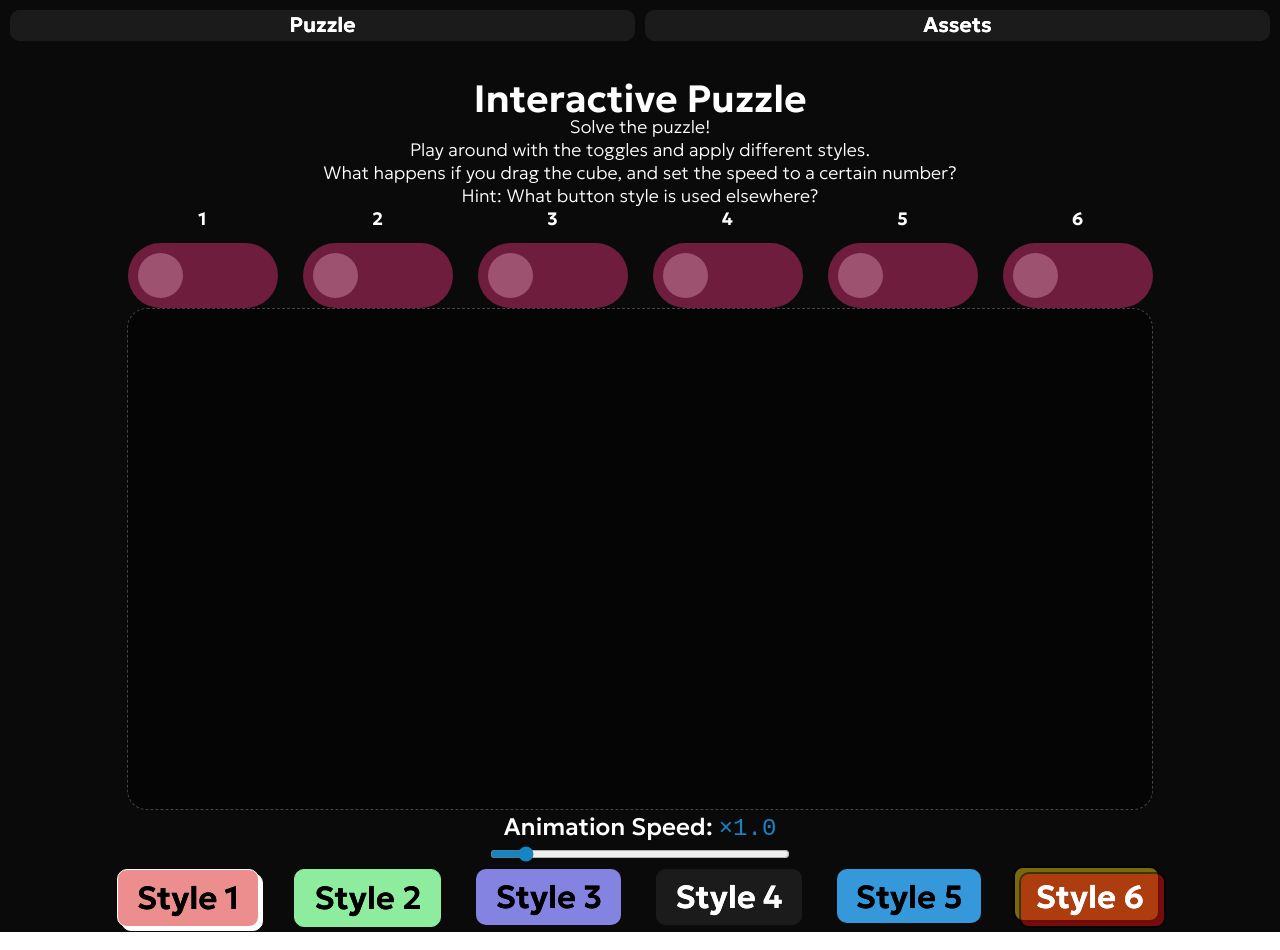
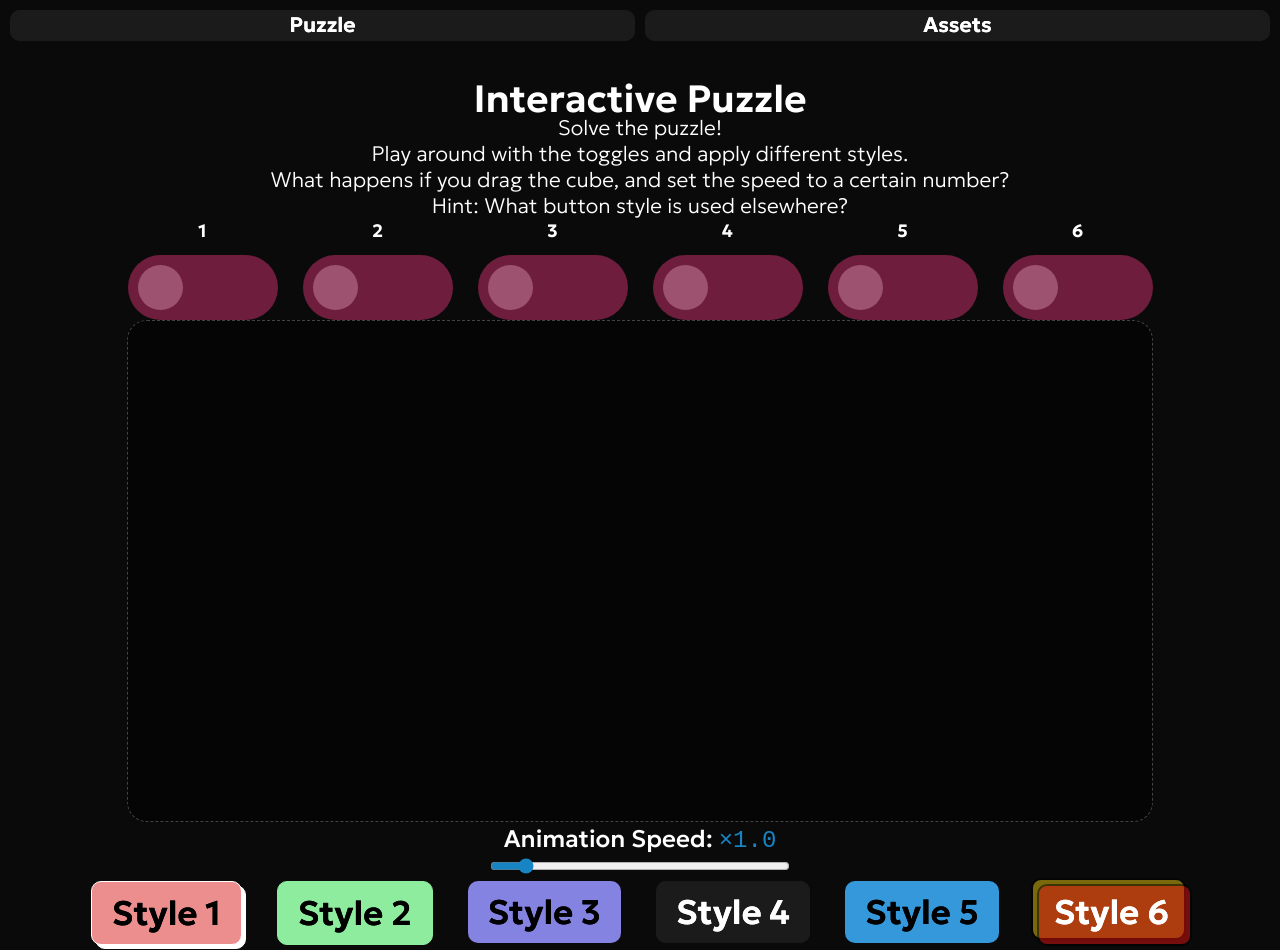
Before and after one commit to CrispyMiatr/frontend-animation-templates, a React (Vite) app: page / in a window 1280 px wide. Built offline with nearby package versions, Linux system fonts and the light colour scheme.

Commit message:
style(app): add parameters for easy button padding editing

```diff
--- a/src/styles/app.module.scss
+++ b/src/styles/app.module.scss
@@ -64,6 +64,7 @@ p {
     text-align: center;
 
     p {
+        font-size: 21px;
         margin-bottom: 5px;
     }
 }
@@ -142,7 +143,7 @@ p {
 
 // --------== BUTTONS ==--------
 .title {
-    font-size: 32px;
+    font-size: 34px;
     font-weight: 600;
     text-align: center;
 
@@ -222,6 +223,9 @@ p {
     }
 }
 
+$btn-padding: 14px 20px;
+$btn-margin: 5px;
+
 // --------== Button 1 ==--------
 .btn1 {
     cursor: pointer;
@@ -229,8 +233,8 @@ p {
     text-decoration: none;
     color: #000;
 
-    padding: 12px 19px;
-    margin: 5px;
+    padding: $btn-padding;
+    margin: $btn-margin;
     justify-self: start;
     align-content: center;
 
@@ -271,8 +275,8 @@ p {
     font-size: 16px;
     color: #000;
 
-    padding: 12px 19px;
-    margin: 5px;
+    padding: $btn-padding;
+    margin: $btn-margin;
     justify-self: start;
     align-content: center;
 
@@ -334,8 +338,8 @@ $border3: #4d4a86;
     text-decoration: none;
     color: #000;
 
-    padding: 12px 19px;
-    margin: 5px;
+    padding: $btn-padding;
+    margin: $btn-margin;
     justify-self: start;
     align-content: center;
 
@@ -401,8 +405,8 @@ $border3: #4d4a86;
     border: none;
     border-radius: 10px;
 
-    padding: 12px 19px;
-    margin: 5px;
+    padding: $btn-padding;
+    margin: $btn-margin;
     justify-self: start;
     align-content: center;
 }
@@ -470,8 +474,8 @@ $blue: #3498db;
     text-decoration: none;
     color: #000;
 
-    padding: 12px 19px 10px 19px;
-    margin: 5px;
+    padding: $btn-padding;
+    margin: $btn-margin;
     justify-self: start;
     align-content: center;
 
@@ -501,8 +505,8 @@ $blue: #3498db;
     color: #fff;
     background: none;
 
-    padding: 12px 19px;
-    margin: 5px;
+    padding: $btn-padding;
+    margin: $btn-margin;
     justify-self: start;
     align-content: center;
 
```
